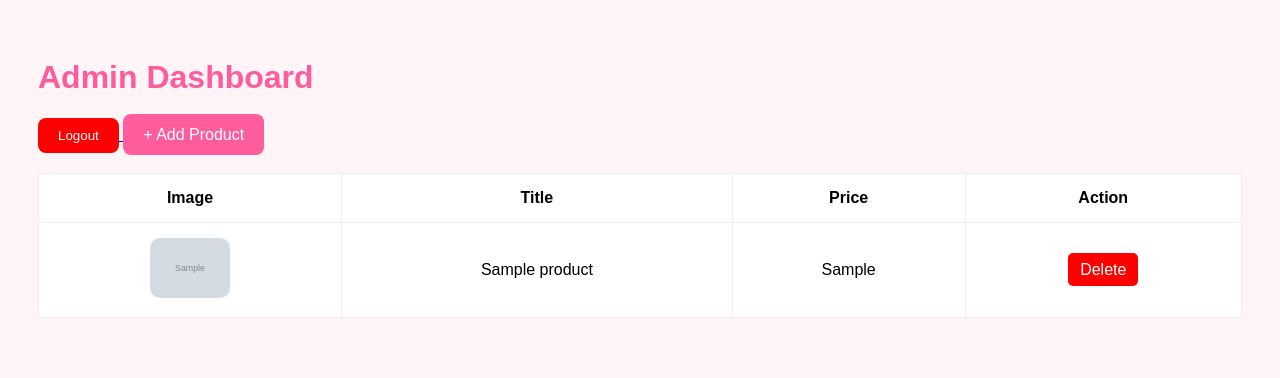
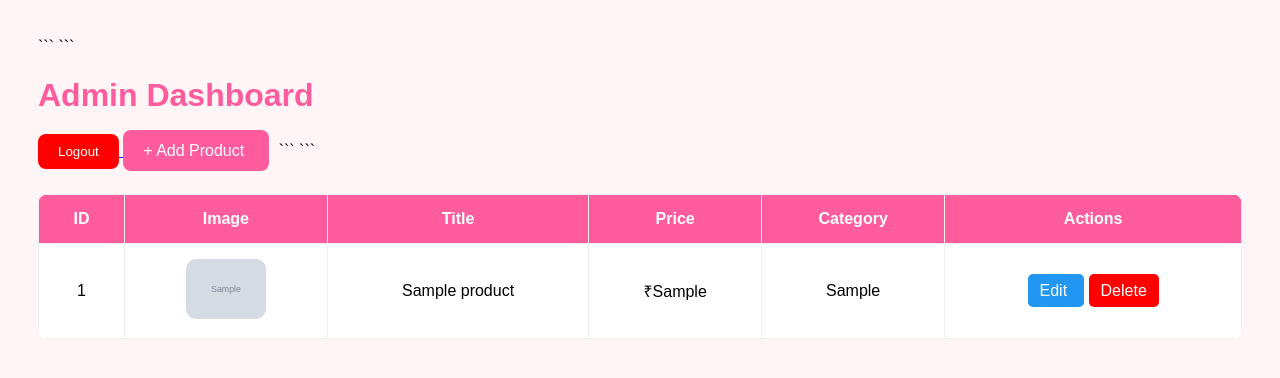
Before and after one commit to barani4324/digital-aesthetic-co, a Flask app: page /admin in a window 1280 px wide. Shown: the top 378 px of the page. Run offline with Flask 3, Linux system fonts and the light colour scheme; the visitor is signed in with stand-in values (Sample User, id 1); tables that the repository leaves empty hold one stand-in row (values such as "Sample post"); grey boxes marked "Sample" are stand-in pictures.

Commit message:
Updated admin dashboard

````diff
--- a/static/css/style.css
+++ b/static/css/style.css
@@ -410,7 +410,6 @@ margin-bottom:15px;
 
 @media(max-width:768px){
 
-```
 nav form{
     width:100%;
 }
@@ -427,6 +426,4 @@ nav form input{
 .deal-card{
     width:95%;
 }
-```
-
 }
--- a/templates/admin.html
+++ b/templates/admin.html
@@ -1,8 +1,10 @@
 <!DOCTYPE html>
+
 <html>
 <head>
     <title>Admin Panel</title>
 
+```
 <style>
 
     body{
@@ -13,6 +15,7 @@
 
     h1{
         color:#ff5c9d;
+        margin-bottom:20px;
     }
 
     .btn{
@@ -22,13 +25,21 @@
         border:none;
         border-radius:8px;
         text-decoration:none;
+        margin-right:10px;
     }
 
     table{
         width:100%;
         background:white;
-            margin-top:20px;
+        margin-top:25px;
         border-collapse:collapse;
+        border-radius:10px;
+        overflow:hidden;
+    }
+
+    th{
+        background:#ff5c9d;
+        color:white;
     }
 
     th,td{
@@ -50,12 +61,23 @@
         text-decoration:none;
     }
 
+    .edit{
+        background:#2196F3;
+        color:white;
+        padding:8px 12px;
+        border-radius:5px;
+        text-decoration:none;
+        margin-right:5px;
+    }
+
 </style>
+```
 
 </head>
 <body>
 
 <h1>Admin Dashboard</h1>
+
 <a href="/logout">
     <button style="
         background:red;
@@ -74,16 +96,21 @@
 
 <table>
 
+```
 <tr>
+    <th>ID</th>
     <th>Image</th>
     <th>Title</th>
     <th>Price</th>
-    <th>Action</th>
+    <th>Category</th>
+    <th>Actions</th>
 </tr>
 
 {% for product in products %}
 
 <tr>
+
+    <td>{{ product.id }}</td>
 
     <td>
         <img src="{{ url_for('static', filename='uploads/' + product.image) }}">
@@ -91,17 +118,34 @@
 
     <td>{{ product.title }}</td>
 
-    <td>{{ product.price }}</td>
+    <td>₹{{ product.price }}</td>
+
+    <td>{{ product.category }}</td>
 
     <td>
-        <a href="/delete/{{ product.id }}" class="delete">
+
+        <a
+            href="/edit/{{ product.id }}"
+            class="edit">
+
+            Edit
+
+        </a>
+
+        <a
+            href="/delete/{{ product.id }}"
+            class="delete">
+
             Delete
+
         </a>
+
     </td>
 
 </tr>
 
 {% endfor %}
+```
 
 </table>
 
````
Lines whose indentation alone changed are shown as unchanged.
